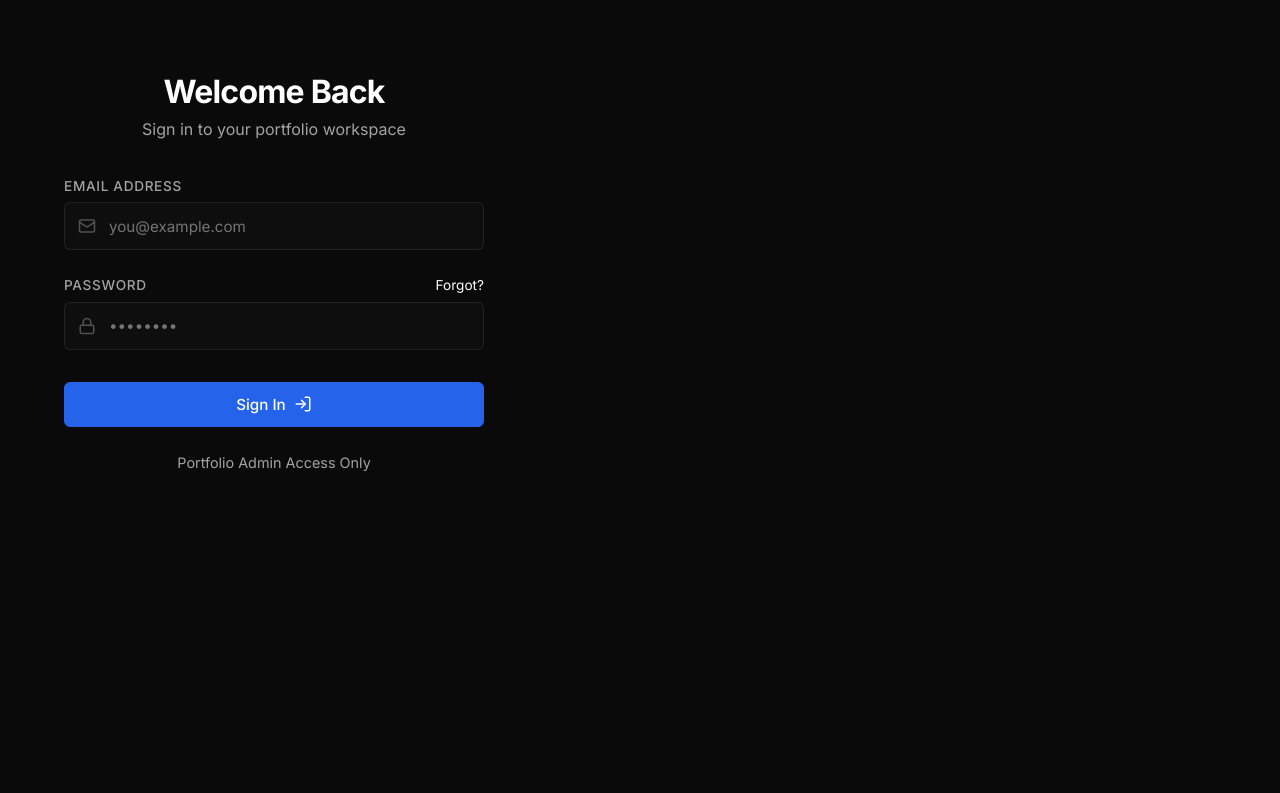
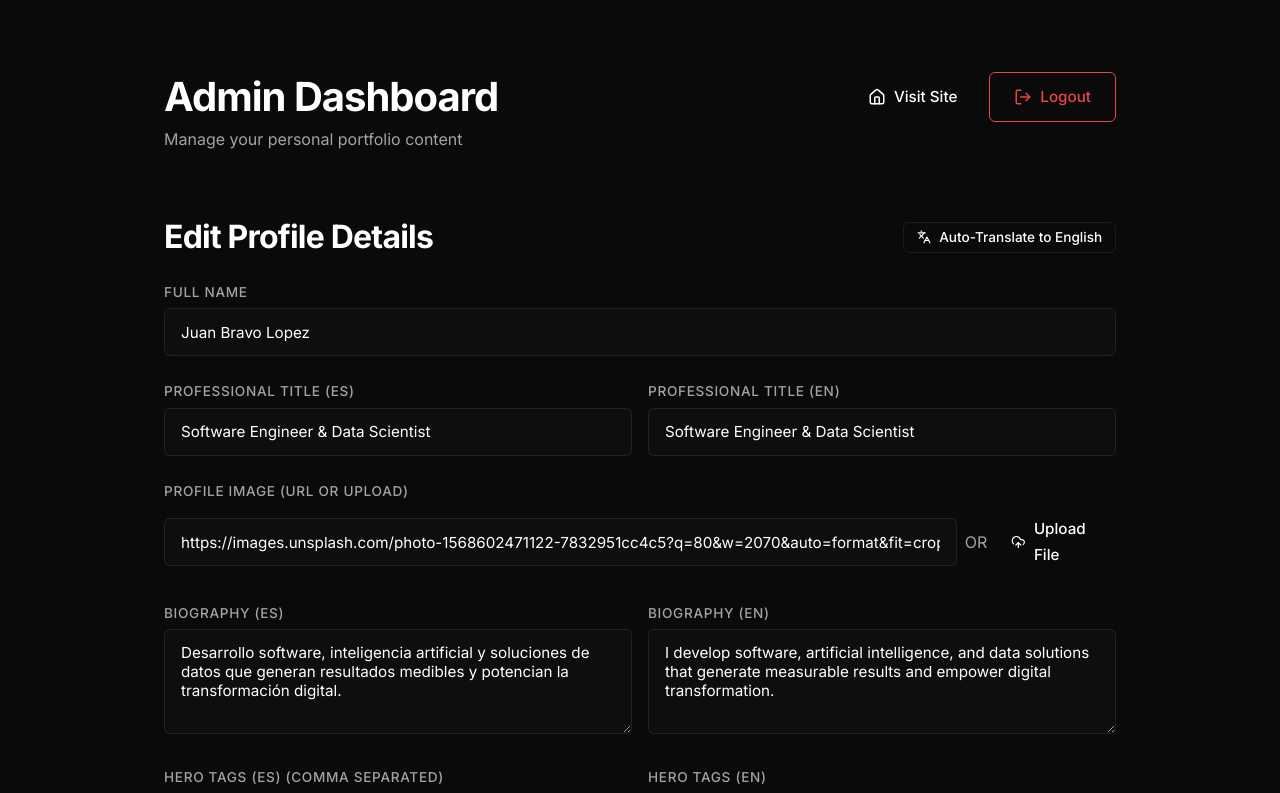
Before and after one commit to ramonbravo13/portfolio, a React (Vite) app: page /admin in a window 1280 px wide. Before the commit this address led to /login. Shown: the top 793 px of the page. Built offline with nearby package versions, Linux system fonts and the light colour scheme; no server answers; the database is empty; sample sign-in values are in the browser's storage.

Commit message:
security: Implement Firebase Auth and secure rules

```diff
--- a/src/context/PortfolioContext.jsx
+++ b/src/context/PortfolioContext.jsx
@@ -2,6 +2,8 @@
 import { db, storage } from '../config/firebase';
 import { doc, getDoc, setDoc, onSnapshot, collection, deleteDoc } from 'firebase/firestore';
 import { ref, uploadBytes, getDownloadURL } from 'firebase/storage';
+import { auth } from '../config/firebase';
+import { onAuthStateChanged, signOut } from 'firebase/auth';
 
 const PortfolioContext = createContext();
 
@@ -22,9 +24,7 @@
 
   const [projects, setProjects] = useState([]);
 
-  const [isAdminAuth, setIsAdminAuth] = useState(() => {
-    return localStorage.getItem('portfolio_admin_auth') === 'true';
-  });
+  const [isAdminAuth, setIsAdminAuth] = useState(false);
 
   const [loading, setLoading] = useState(true);
 
@@ -157,11 +157,14 @@
       unsubProfile();
       unsubProjects();
     }
-  }, [loading]); // Added loading to dependency array to match timeout logic if needed, but [] is also fine
+  }, [loading]);
 
   useEffect(() => {
-    localStorage.setItem('portfolio_admin_auth', isAdminAuth);
-  }, [isAdminAuth]);
+    const unsubscribeAuth = onAuthStateChanged(auth, (user) => {
+      setIsAdminAuth(!!user);
+    });
+    return () => unsubscribeAuth();
+  }, []);
 
   useEffect(() => {
     localStorage.setItem('portfolio_lang', language);
@@ -215,14 +218,19 @@
     return await getDownloadURL(fileRef);
   };
 
-  const loginAdmin = () => setIsAdminAuth(true);
-  const logoutAdmin = () => setIsAdminAuth(false);
+  const logoutAdmin = async () => {
+    try {
+      await signOut(auth);
+    } catch (error) {
+      console.error("Error signing out:", error);
+    }
+  };
 
   return (
     <PortfolioContext.Provider value={{
       profile, projects, isAdminAuth, loading, language, setLanguage, toggleLanguage,
       updateProfile, addProject, updateProject, deleteProject, uploadFile,
-      loginAdmin, logoutAdmin
+      logoutAdmin
     }}>
       {!loading ? children : <div className="page-container" style={{display: 'flex', justifyContent: 'center', alignItems: 'center', height: '100vh'}}><h2 className="text-gradient">Loading Portfolio...</h2></div>}
     </PortfolioContext.Provider>
--- a/src/pages/Login.jsx
+++ b/src/pages/Login.jsx
@@ -1,9 +1,13 @@
 import { Link, Navigate } from 'react-router-dom';
 import { Mail, Lock, LogIn } from 'lucide-react';
 import { usePortfolio } from '../context/PortfolioContext';
+import { auth } from '../config/firebase';
+import { signInWithEmailAndPassword } from 'firebase/auth';
+import { useState } from 'react';
 
 export default function Login() {
-  const { loginAdmin, isAdminAuth } = usePortfolio();
+  const { isAdminAuth } = usePortfolio();
+  const [loading, setLoading] = useState(false);
 
   if (isAdminAuth) {
     return <Navigate to="/admin" replace />;
@@ -17,16 +21,20 @@
           Sign in to your portfolio workspace
         </p>
 
-        <form onSubmit={(e) => {
+        <form onSubmit={async (e) => {
           e.preventDefault();
+          setLoading(true);
           const email = e.target[0].value;
           const password = e.target[1].value;
 
-          if (email === 'juan@portfolio.com' && password === 'admin123') {
-            loginAdmin();
-            window.location.href = '/admin';
-          } else {
-            alert('Credenciales incorrectas. Solo acceso para el administrador.');
+          try {
+            await signInWithEmailAndPassword(auth, email, password);
+            // Si el login es exitoso, el onAuthStateChanged del context nos redirigirá automáticamente
+          } catch (error) {
+            console.error(error);
+            alert('Credenciales incorrectas o error de conexión. Detalle: ' + error.message);
+          } finally {
+            setLoading(false);
           }
         }}>
           <div className="form-group">
@@ -48,8 +56,8 @@
             </div>
           </div>
 
-          <button type="submit" className="btn-primary" style={{ width: '100%', justifyContent: 'center', padding: '0.75rem' }}>
-            Sign In <LogIn size={18} />
+          <button type="submit" className="btn-primary" disabled={loading} style={{ width: '100%', justifyContent: 'center', padding: '0.75rem' }}>
+            {loading ? 'Verificando...' : 'Sign In'} <LogIn size={18} />
           </button>
         </form>
 
```
Also changed, not shown: 2 other files (tests, documents, lock files or other folders).
